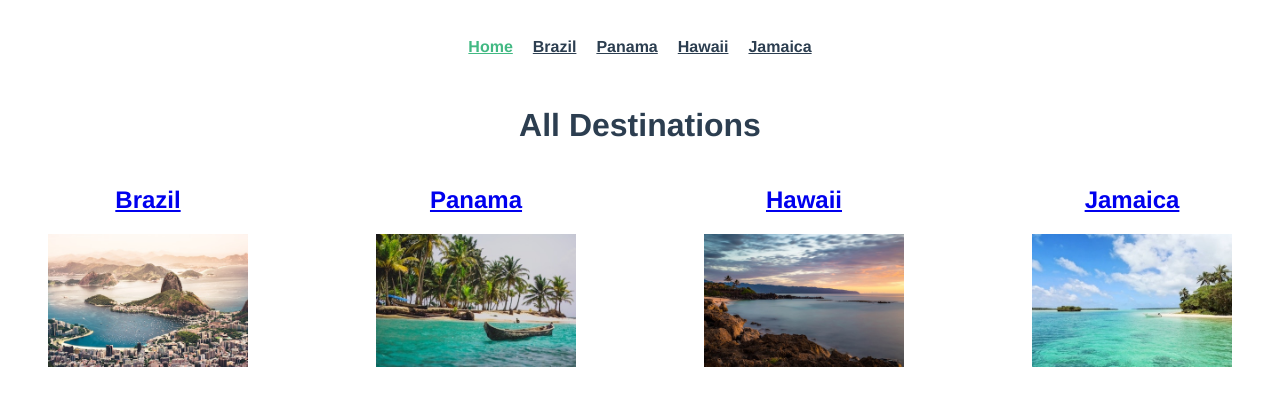
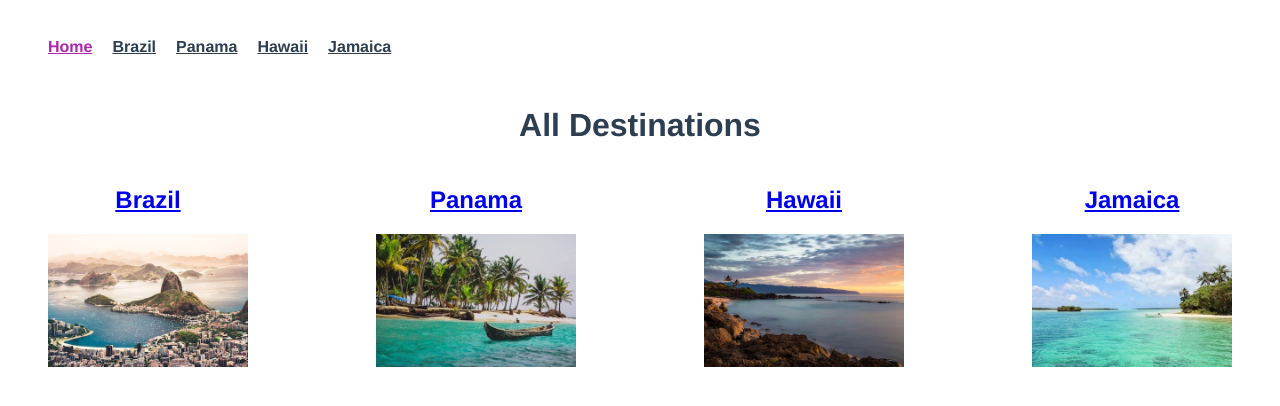
Before and after one commit to nguyenthevinh1997/vue-learning-project, a Vue app in the folder vue-travel-app/: page / in a window 1280 px wide. Shown: the top 406 px of the page. Built offline with nearby package versions, Linux system fonts and the light colour scheme.

Commit message:
vue router active class

```diff
--- a/vue-travel-app/src/App.vue
+++ b/vue-travel-app/src/App.vue
@@ -1,15 +1,17 @@
 <template>
   <div id="app">
-    <div id="nav">
-      <router-link to="/">Home</router-link>
-      <router-link to="/brazil">Brazil</router-link>
-      <router-link to="/panama">Panama</router-link>
-      <router-link to="/hawaii">Hawaii</router-link>
-      <router-link to="/jamaica">Jamaica</router-link>
-    </div>
+    <TheNavigation></TheNavigation>
     <router-view />
   </div>
 </template>
+<script>
+import TheNavigation from "@/components/TheNavigation";
+export default {
+  components: {
+    TheNavigation
+  }
+};
+</script>
 
 <style>
 #app {
@@ -19,18 +21,4 @@
   text-align: center;
   color: #2c3e50;
 }
-
-#nav {
-  padding: 30px;
-}
-
-#nav a {
-  font-weight: bold;
-  color: #2c3e50;
-  padding: 0 10px;
-}
-
-#nav a.router-link-exact-active {
-  color: #42b983;
-}
 </style>
--- /dev/null
+++ b/vue-travel-app/src/components/TheNavigation.vue
@@ -0,0 +1,27 @@
+<template>
+  <nav id="nav">
+    <router-link to="/">Home</router-link>
+    <router-link to="/brazil">Brazil</router-link>
+    <router-link to="/panama">Panama</router-link>
+    <router-link to="/hawaii">Hawaii</router-link>
+    <router-link to="/jamaica">Jamaica</router-link>
+  </nav>
+</template>
+
+<style scoped>
+#nav {
+  display: flex;
+  align-items: center;
+  padding: 30px;
+}
+
+#nav a {
+  font-weight: bold;
+  color: #2c3e50;
+  padding: 0 10px;
+}
+
+#nav a.vue-school-active-class {
+  color: #ab26ab;
+}
+</style>
--- a/vue-travel-app/src/router/index.js
+++ b/vue-travel-app/src/router/index.js
@@ -2,10 +2,6 @@
 import Vue from "vue";
 import VueRouter from "vue-router";
 import Home from "../views/Home.vue";
-import Brazil from "../views/Brazil.vue";
-import Hawaii from "../views/Hawaii.vue";
-import Panama from "../views/Panama.vue";
-import Jamaica from "../views/Jamaica.vue";
 
 Vue.use(VueRouter);
 
@@ -27,26 +23,31 @@
   {
     path: "/brazil",
     name: "Brazil",
-    component: Brazil,
+    component: () =>
+      import(/* webpackChunkName: "brazil" */ "../views/Brazil.vue"),
   },
   {
     path: "/hawaii",
     name: "Hawaii",
-    component: Hawaii,
+    component: () =>
+      import(/* webpackChunkName: "hawaii" */ "../views/Hawaii.vue"),
   },
   {
     path: "/panama",
     name: "Panama",
-    component: Panama,
+    component: () =>
+      import(/* webpackChunkName: "panama" */ "../views/Panama.vue"),
   },
   {
     path: "/jamaica",
     name: "Jamaica",
-    component: Jamaica,
+    component: () =>
+      import(/* webpackChunkName: "jamaica" */ "../views/Jamaica.vue"),
   },
 ];
 
 const router = new VueRouter({
+  linkExactActiveClass: "vue-school-active-class",
   routes,
 });
 
```
